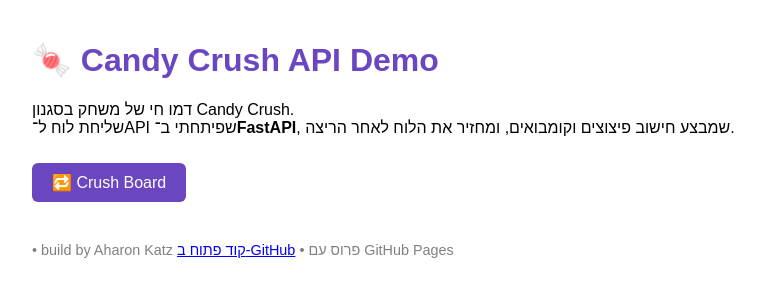
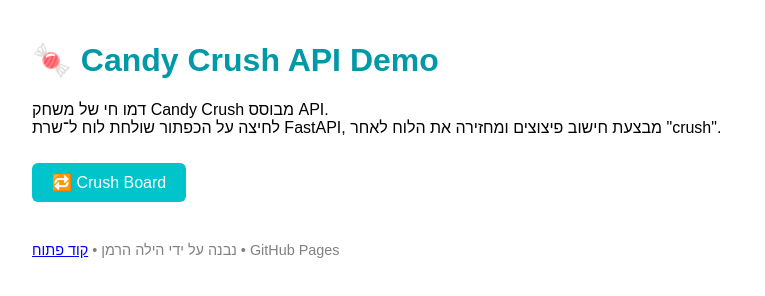
Before and after one commit to AharonKatz/candy-crush-api, a plain HTML site: page docs/index.html in a window 1280 px wide. Shown: the whole page, without its empty margins (208-973 px from the left). Drawn offline with Linux system fonts and the light colour scheme.

Commit message:
Redesign with turquoise button and clean layout

```diff
--- a/docs/index.html
+++ b/docs/index.html
@@ -12,11 +12,11 @@
     }
 
     h1 {
-      color: #6b46c1;
+      color: #0099a8;
     }
 
     button {
-      background-color: #6b46c1;
+      background-color: #00c4cc;
       color: white;
       padding: 10px 20px;
       border: none;
@@ -27,14 +27,7 @@
     }
 
     button:hover {
-      background-color: #553c9a;
-    }
-
-    textarea {
-      width: 100%;
-      font-family: monospace;
-      margin-top: 10px;
-      padding: 8px;
+      background-color: #0099a8;
     }
 
     table {
@@ -57,7 +50,7 @@
     }
 
     .nonzero {
-      background-color: #aaf;
+      background-color: #b2ebf2;
       color: #000;
     }
 
@@ -72,8 +65,8 @@
   <h1>🍬 Candy Crush API Demo</h1>
 
   <p>
-    דמו חי של משחק בסגנון Candy Crush.<br>
-    שליחת לוח ל־API שפיתחתי ב־<strong>FastAPI</strong>, שמבצע חישוב פיצוצים וקומבואים, ומחזיר את הלוח לאחר הריצה.
+    דמו חי של משחק Candy Crush מבוסס API.<br>
+    לחיצה על הכפתור שולחת לוח ל־שרת FastAPI, מבצעת חישוב פיצוצים ומחזירה את הלוח לאחר "crush".
   </p>
 
   <button onclick="runDemo()">🔁 Crush Board</button>
@@ -81,9 +74,9 @@
   <div id="board"></div>
 
   <footer>
-    • build by Aharon Katz
-    <a href="https://github.com/AharonKatz/candy-crush-api" target="_blank">קוד פתוח ב-GitHub</a> •
-    פרוס עם GitHub Pages
+    נבנה על ידי הילה הרמן •
+    <a href="https://github.com/AharonKatz/candy-crush-api" target="_blank">קוד פתוח</a> •
+    GitHub Pages
   </footer>
 
   <script>
```
